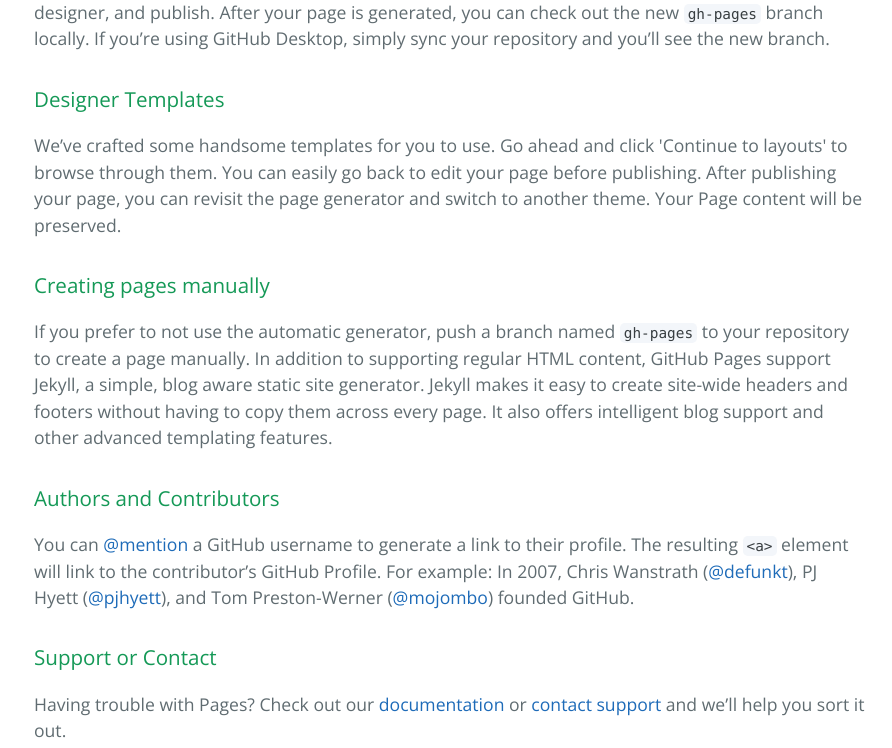
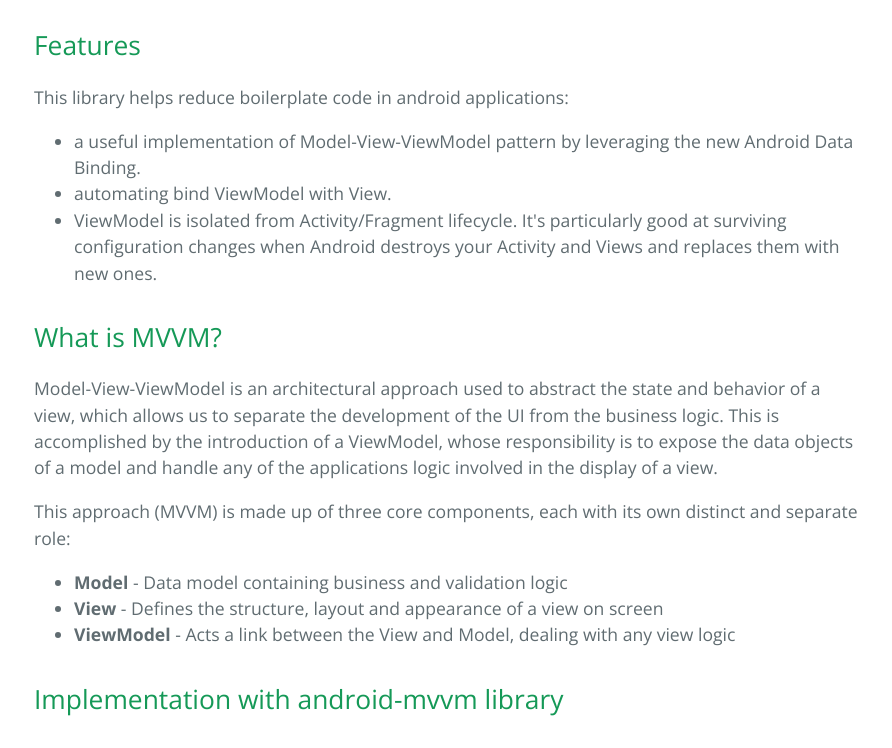
Before and after one commit to A-Zaiats/android-mvvm, a plain HTML site: page index.html in a window 1280 px wide. Shown: the part 517-1265 px from the top of the page, without its empty margins (190-1082 px from the left). Drawn offline with nearby package versions, Linux system fonts and the light colour scheme.

```diff
--- a/index.html
+++ b/index.html
@@ -19,30 +19,40 @@
     </section>
 
     <section class="main-content">
-      <h3>
-<a id="welcome-to-github-pages" class="anchor" href="#welcome-to-github-pages" aria-hidden="true"><span aria-hidden="true" class="octicon octicon-link"></span></a>Welcome to GitHub Pages.</h3>
+      <h1>
+<a id="android-mvvm" class="anchor" href="#android-mvvm" aria-hidden="true"><span aria-hidden="true" class="octicon octicon-link"></span></a>android-mvvm</h1>
 
-<p>This automatic page generator is the easiest way to create beautiful pages for all of your projects. Author your page content here <a href="https://guides.github.com/features/mastering-markdown/">using GitHub Flavored Markdown</a>, select a template crafted by a designer, and publish. After your page is generated, you can check out the new <code>gh-pages</code> branch locally. If you’re using GitHub Desktop, simply sync your repository and you’ll see the new branch.</p>
+<p>A Model-View-ViewModel library for Android apps</p>
 
-<h3>
-<a id="designer-templates" class="anchor" href="#designer-templates" aria-hidden="true"><span aria-hidden="true" class="octicon octicon-link"></span></a>Designer Templates</h3>
+<h2>
+<a id="features" class="anchor" href="#features" aria-hidden="true"><span aria-hidden="true" class="octicon octicon-link"></span></a>Features</h2>
 
-<p>We’ve crafted some handsome templates for you to use. Go ahead and click 'Continue to layouts' to browse through them. You can easily go back to edit your page before publishing. After publishing your page, you can revisit the page generator and switch to another theme. Your Page content will be preserved.</p>
+<p>This library helps reduce boilerplate code in android applications:</p>
 
-<h3>
-<a id="creating-pages-manually" class="anchor" href="#creating-pages-manually" aria-hidden="true"><span aria-hidden="true" class="octicon octicon-link"></span></a>Creating pages manually</h3>
+<ul>
+<li>a useful implementation of Model-View-ViewModel pattern by leveraging the new Android Data Binding.</li>
+<li>automating bind ViewModel with View.</li>
+<li>ViewModel is isolated from Activity/Fragment lifecycle. It's particularly good at surviving configuration changes when Android destroys your Activity and Views and replaces them with new ones.</li>
+</ul>
 
-<p>If you prefer to not use the automatic generator, push a branch named <code>gh-pages</code> to your repository to create a page manually. In addition to supporting regular HTML content, GitHub Pages support Jekyll, a simple, blog aware static site generator. Jekyll makes it easy to create site-wide headers and footers without having to copy them across every page. It also offers intelligent blog support and other advanced templating features.</p>
+<h2>
+<a id="what-is-mvvm" class="anchor" href="#what-is-mvvm" aria-hidden="true"><span aria-hidden="true" class="octicon octicon-link"></span></a>What is MVVM?</h2>
 
-<h3>
-<a id="authors-and-contributors" class="anchor" href="#authors-and-contributors" aria-hidden="true"><span aria-hidden="true" class="octicon octicon-link"></span></a>Authors and Contributors</h3>
+<p>Model-View-ViewModel is an architectural approach used to abstract the state and behavior of a view, which allows us to separate the development of the UI from the business logic. This is accomplished by the introduction of a ViewModel, whose responsibility is to expose the data objects of a model and handle any of the applications logic involved in the display of a view.</p>
 
-<p>You can <a href="https://help.github.com/articles/basic-writing-and-formatting-syntax/#mentioning-users-and-teams" class="user-mention">@mention</a> a GitHub username to generate a link to their profile. The resulting <code>&lt;a&gt;</code> element will link to the contributor’s GitHub Profile. For example: In 2007, Chris Wanstrath (<a href="https://github.com/defunkt" class="user-mention">@defunkt</a>), PJ Hyett (<a href="https://github.com/pjhyett" class="user-mention">@pjhyett</a>), and Tom Preston-Werner (<a href="https://github.com/mojombo" class="user-mention">@mojombo</a>) founded GitHub.</p>
+<p>This approach (MVVM) is made up of three core components, each with its own distinct and separate role:</p>
 
-<h3>
-<a id="support-or-contact" class="anchor" href="#support-or-contact" aria-hidden="true"><span aria-hidden="true" class="octicon octicon-link"></span></a>Support or Contact</h3>
+<ul>
+<li>
+<strong>Model</strong> - Data model containing business and validation logic</li>
+<li>
+<strong>View</strong> - Defines the structure, layout and appearance of a view on screen</li>
+<li>
+<strong>ViewModel</strong> - Acts a link between the View and Model, dealing with any view logic</li>
+</ul>
 
-<p>Having trouble with Pages? Check out our <a href="https://help.github.com/pages">documentation</a> or <a href="https://github.com/contact">contact support</a> and we’ll help you sort it out.</p>
+<h2>
+<a id="implementation-with-android-mvvm-library" class="anchor" href="#implementation-with-android-mvvm-library" aria-hidden="true"><span aria-hidden="true" class="octicon octicon-link"></span></a>Implementation with android-mvvm library</h2>
 
       <footer class="site-footer">
         <span class="site-footer-owner"><a href="https://github.com/A-Zaiats/android-mvvm">Android-mvvm</a> is maintained by <a href="https://github.com/A-Zaiats">A-Zaiats</a>.</span>
```
Also changed, not shown: params.json (+1 -1 lines).
